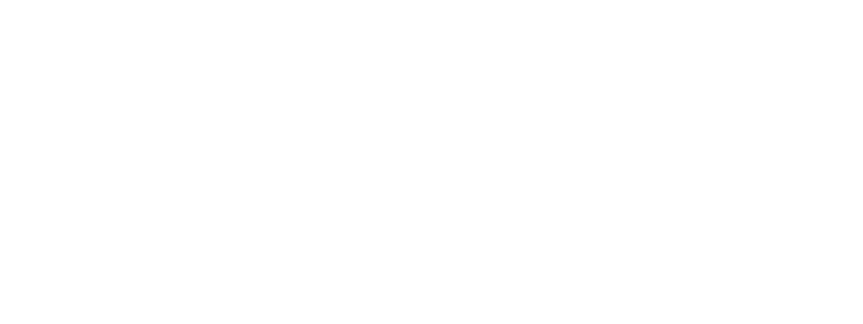
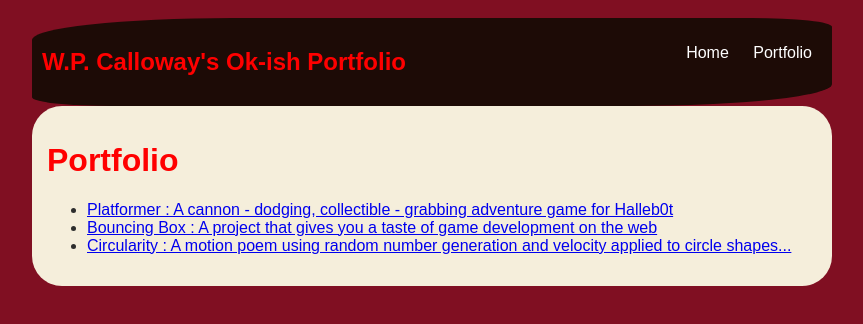
Before and after one commit to WilliamCalloway/WilliamCalloway.github.io, a plain HTML site: page portfolio.html in a window 1280 px wide. Shown: the whole page, without its empty margins (208-1071 px from the left). Drawn offline with Linux system fonts and the light colour scheme.

Commit message:
add portfolio.html file

```diff
--- a/portfolio.html
+++ b/portfolio.html
@@ -2,11 +2,87 @@
 <html>
     <head>
         <title>W.P. Calloway's Ok-ish Portfolio</title>
+        <style type="text/css">
+          body {
+              background: rgb(128, 15, 34);
+              color: rgb(45, 45, 45);
+              padding: 10px;
+              font-family: arial;
+          }
+          header {
+              font-size: 1.5em;
+              font-weight: bold;
+          }
+
+          #all-contents {
+              max-width: 800px;
+              margin: auto;
+          }
+
+          /* navigation menu */
+          nav {
+              background: rgb(29, 11, 6);
+              margin: 0 auto;
+              border-radius: 25% 10%;
+              display: flex;
+              padding: 10px;
+          }
+          h1 {
+              display: flex;
+              align-items: center;
+              color: rgb(255, 0, 0);
+              flex: 1;
+          }
+          #nav-ul {
+              list-style-image: none;
+          }
+          .nav-li {
+              display: inline-block;
+              padding: 0 10px;
+          }
+          .nav-a {
+              text-decoration: none;
+              color: #fff;
+          }
+
+          /* main container area beneath menu */
+          main {
+              background: rgb(245, 238, 219);
+              display: flex;
+              border-width: thin;
+              border-radius: 30px;
+          }
+          .content {
+              flex: 1;
+              padding: 15px;
+          }
+      </style>
     </head>
 
     <body>
       <div id="all-contents">
-
+        <nav>
+          <!-- Nav stuff here...-->
+          <h1>W.P. Calloway's Ok-ish Portfolio</h1>
+          <ul id="nav-ul">
+             <li class="nav-li">
+             <a class="nav-a" href="index.html">Home</a>
+           </li>
+           <li class="nav-li">
+             <a class="nav-a" href="portfolio.html">Portfolio</a>
+           </li>
+       </ul>
+   </nav>
+   <main>
+    <div class="content">
+      <h1>Portfolio</h1>
+      <ul id="Portfolio">
+        <li><a href="projects/platformer/">Platformer : A cannon - dodging, collectible - grabbing adventure game for Halleb0t</a></li>
+        <li><a href="projects/bouncing-box/">Bouncing Box : A project that gives you a taste of game development on the web </a></li>
+        <li><a href="projects/circularity/">Circularity : A motion poem using random number generation and velocity applied to circle shapes...</a></li>
+      </ul>
+    </div>
+  </main>
       </div>
     </body>
 </html>
```
